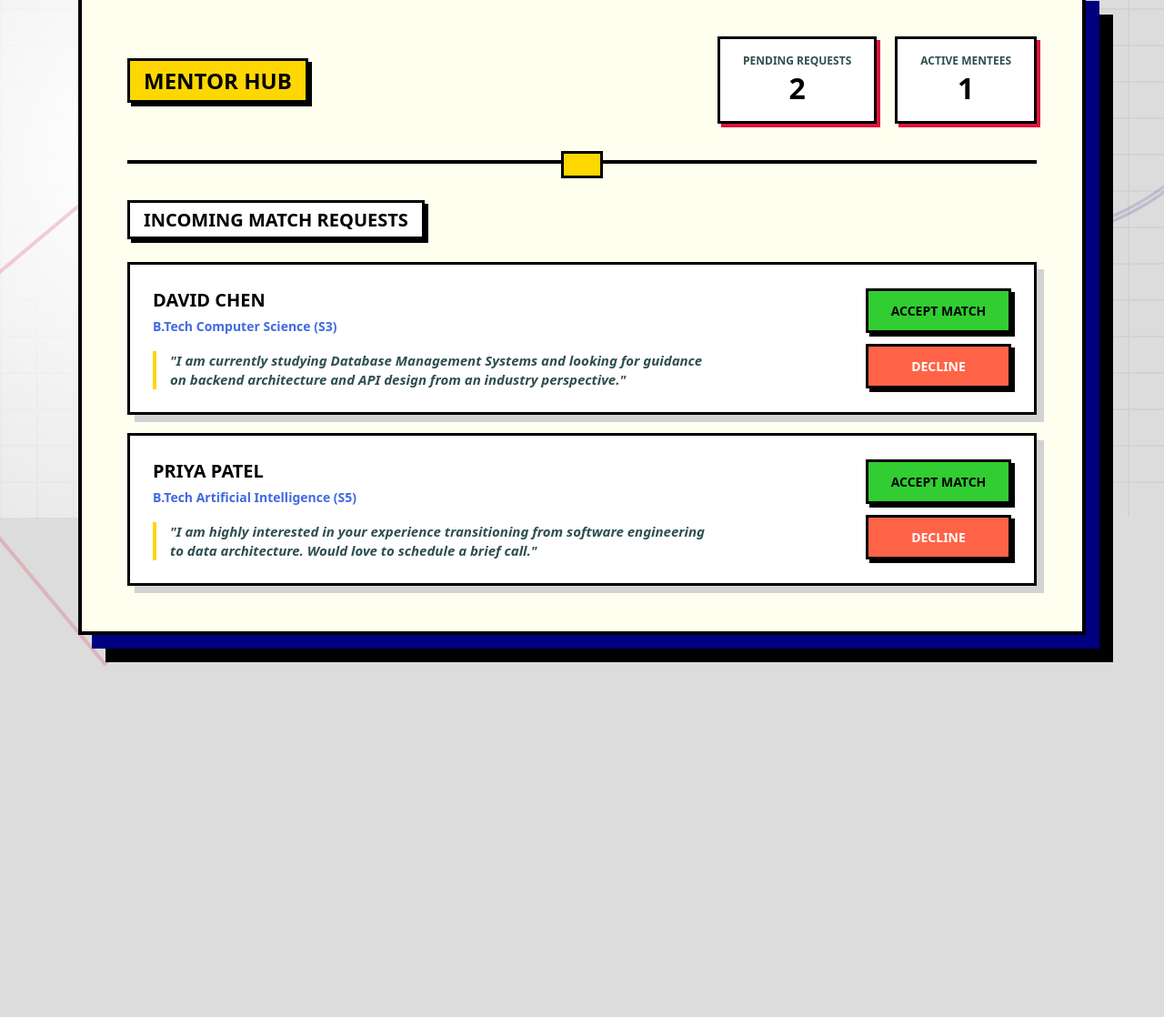
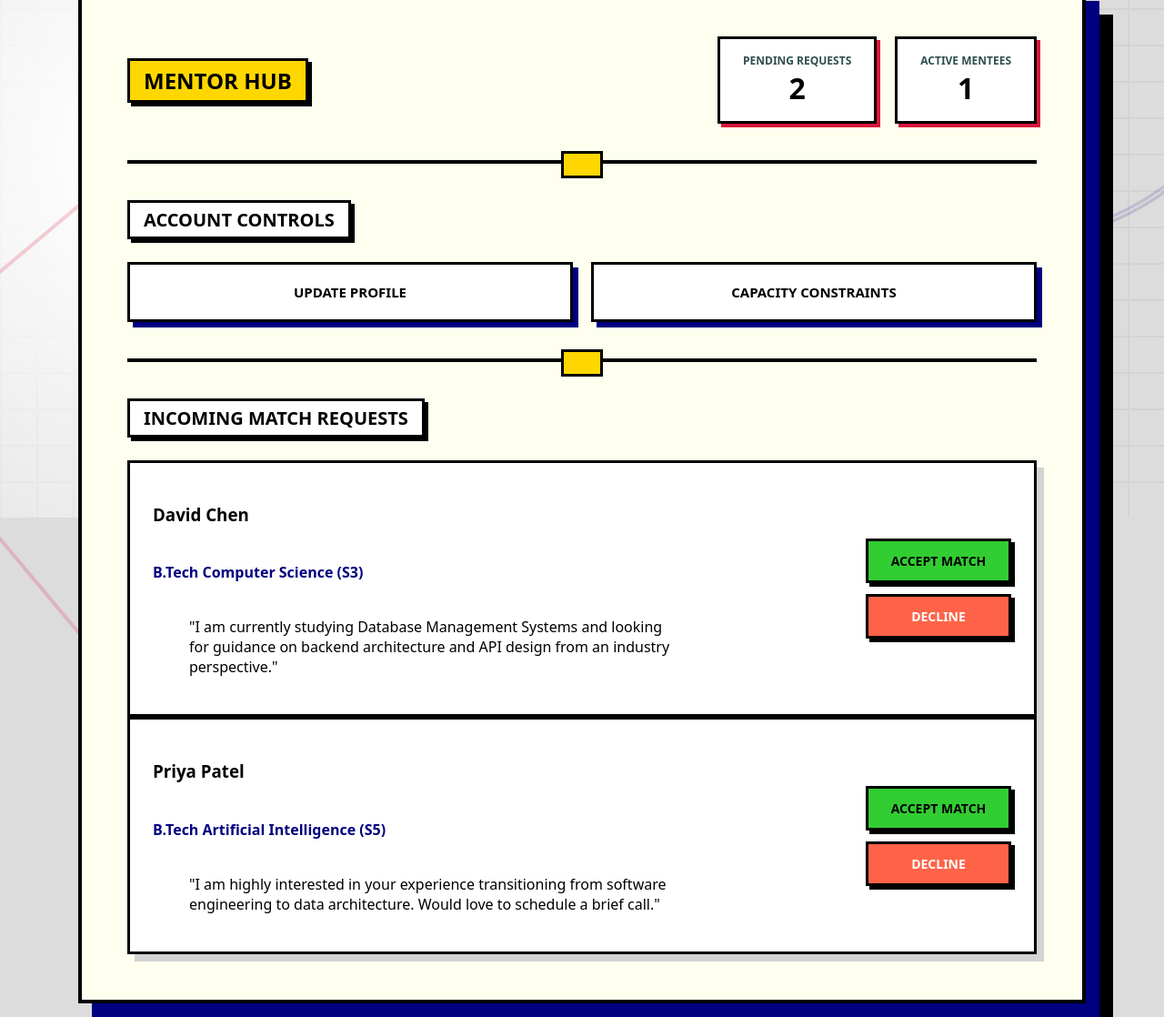
Before and after one commit to harinandhreddy0411/alumni-mentorship-matcher, a plain HTML site: page alumni-dashboard.html in a window 1280 px wide. Shown: the part 231-1349 px from the top of the page at 91% size. Before the commit the page ends 1009 px from the top, so only its background shows below. Drawn offline with Linux system fonts and the light colour scheme.

Commit message:
Update alumni-dashboard.html

```diff
--- a/alumni-dashboard.html
+++ b/alumni-dashboard.html
@@ -3,7 +3,7 @@
 <head>
     <meta charset="UTF-8">
     <meta name="viewport" content="width=device-width, initial-scale=1.0">
-    <title>Alumni Mentorship Matcher | Mentor Portal</title>
+    <title>Alumni Mentorship Matcher | Mentor Hub</title>
     <link rel="stylesheet" href="styles.css">
 </head>
 <body class="alumni-ultra-body">
@@ -45,34 +45,46 @@
 
             <div class="alumni-ultra-divider"></div>
 
+            <!-- NEW ACCOUNT CONTROLS MODULE -->
+            <section class="alumni-directory-section">
+                <h3 class="alumni-directory-heading">Account Controls</h3>
+                <div class="alumni-admin-nav-grid">
+                    <a href="profile.html" class="alumni-admin-nav-card">Update Profile</a>
+                    <a href="manage-schedule.html" class="alumni-admin-nav-card">Capacity Constraints</a>
+                </div>
+            </section>
+
+            <div class="alumni-ultra-divider"></div>
+
             <section class="alumni-directory-section">
                 <h3 class="alumni-directory-heading">Incoming Match Requests</h3>
-                <div class="alumni-requests-list">
 
-                    <article class="alumni-request-card">
+                <div class="alumni-feed-layout">
+                    <!-- Request Card 1 -->
+                    <div class="alumni-request-card">
                         <div class="alumni-request-info">
-                            <h4 class="alumni-request-name">David Chen</h4>
-                            <p class="alumni-request-major">B.Tech Computer Science (S3)</p>
-                            <p class="alumni-request-message">"I am currently studying Database Management Systems and looking for guidance on backend architecture and API design from an industry perspective."</p>
+                            <h3 class="alumni-card-name">David Chen</h3>
+                            <p class="alumni-card-track" style="color: navy; font-weight: 800;">B.Tech Computer Science (S3)</p>
+                            <blockquote class="alumni-request-pitch">"I am currently studying Database Management Systems and looking for guidance on backend architecture and API design from an industry perspective."</blockquote>
                         </div>
                         <div class="alumni-request-actions">
                             <button class="alumni-btn-accept">Accept Match</button>
                             <button class="alumni-btn-decline">Decline</button>
                         </div>
-                    </article>
+                    </div>
 
-                    <article class="alumni-request-card">
+                    <!-- Request Card 2 -->
+                    <div class="alumni-request-card">
                         <div class="alumni-request-info">
-                            <h4 class="alumni-request-name">Priya Patel</h4>
-                            <p class="alumni-request-major">B.Tech Artificial Intelligence (S5)</p>
-                            <p class="alumni-request-message">"I am highly interested in your experience transitioning from software engineering to data architecture. Would love to schedule a brief call."</p>
+                            <h3 class="alumni-card-name">Priya Patel</h3>
+                            <p class="alumni-card-track" style="color: navy; font-weight: 800;">B.Tech Artificial Intelligence (S5)</p>
+                            <blockquote class="alumni-request-pitch">"I am highly interested in your experience transitioning from software engineering to data architecture. Would love to schedule a brief call."</blockquote>
                         </div>
                         <div class="alumni-request-actions">
                             <button class="alumni-btn-accept">Accept Match</button>
                             <button class="alumni-btn-decline">Decline</button>
                         </div>
-                    </article>
-
+                    </div>
                 </div>
             </section>
 
```
